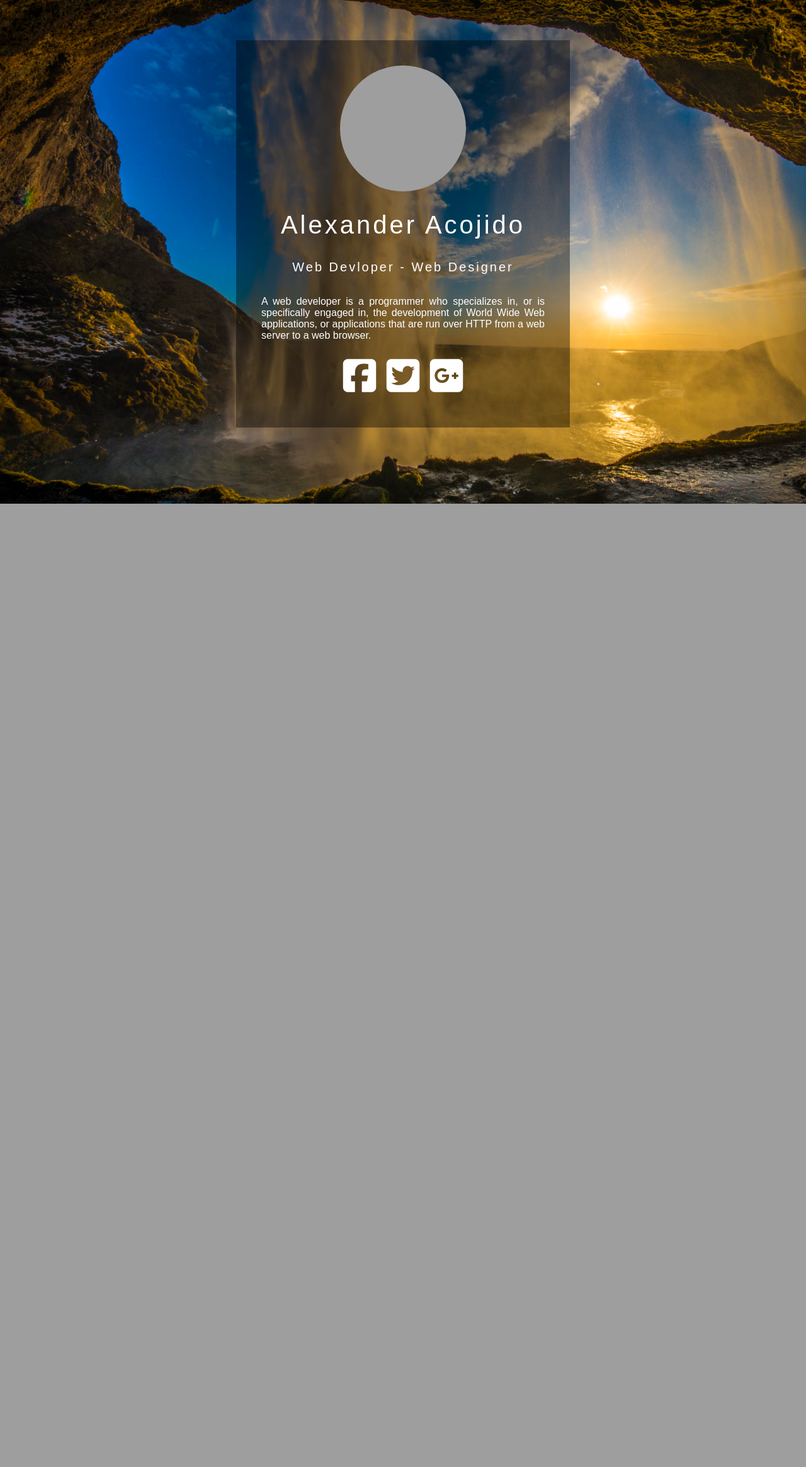
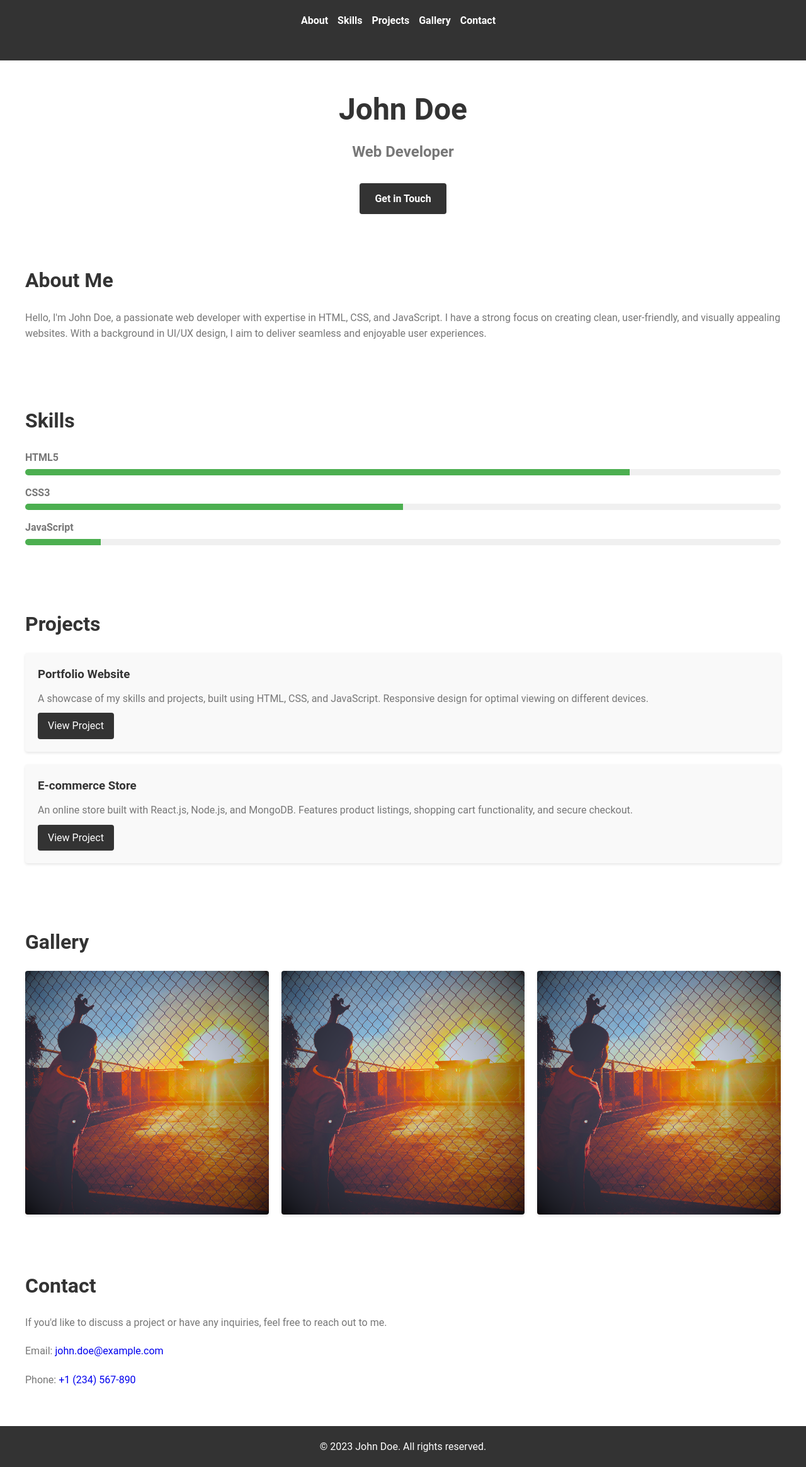
Before and after one commit to sleepypillowz/personal-web, a PHP site: page / in a window 1280 px wide. Shown: the whole page at 63% size. Before the commit the page ends 800 px from the top, so only its background shows below. Run offline with PHP 8.4, Linux system fonts and the light colour scheme; some libraries are stand-ins or nearby versions; grey boxes are pictures that could not be loaded.

```diff
--- a/index.html
+++ b/index.html
@@ -1,25 +1,108 @@
 <!DOCTYPE html>
-<html>
+<html lang="en">
 <head>
-    <meta charset="utf-8">
-    <script src="https://use.fontawesome.com/d1341f9b7a.js"></script>
+  <meta charset="UTF-8">
+  <meta name="viewport" content="width=device-width, initial-scale=1.0">
+  <title>John Doe | Web Developer</title>
   <link rel="stylesheet" href="style.css">
-    <title>Home</title>
+  <link rel="stylesheet" href="https://cdnjs.cloudflare.com/ajax/libs/lightbox2/2.11.3/css/lightbox.min.css">
 </head>
 <body>
-<div class="box">
-  <img src="/personal-web/img/profile.png" alt="" class="box-img">
-  <h1>
-Alexander Acojido</h1>
-<h5>
-Web Devloper - Web Designer</h5>
-<p>
-A web developer is a programmer who specializes in, or is specifically engaged in, the development of World Wide Web applications, or applications that are run over HTTP from a web server to a web browser.</p>
-<ul>
-<li><a href="pages/fb/fb.html"><i class="fa fa-facebook-square" aria-hidden="true"></i></a></li>
-<li><a href="#"><i class="fa fa-twitter-square" aria-hidden="true"></i></a></li>
-<li><a href="#"><i class="fa fa-google-plus-square" aria-hidden="true"></i></a></li>
+  <header>
+    <nav>
+      <ul class="nav-list">
+        <li><a href="#about">About</a></li>
+        <li><a href="#skills">Skills</a></li>
+        <li><a href="#projects">Projects</a></li>
+        <li><a href="#gallery">Gallery</a></li>
+        <li><a href="#contact">Contact</a></li>
       </ul>
+    </nav>
+  </header>
+
+  <main>
+    <section id="hero">
+      <div class="hero-content">
+        <h1>John Doe</h1>
+        <h2>Web Developer</h2>
+        <a href="#contact" class="cta-button">Get in Touch</a>
       </div>
+    </section>
+
+    <section id="about">
+      <h2>About Me</h2>
+      <p>Hello, I'm John Doe, a passionate web developer with expertise in HTML, CSS, and JavaScript. I have a strong focus on creating clean, user-friendly, and visually appealing websites. With a background in UI/UX design, I aim to deliver seamless and enjoyable user experiences.</p>
+    </section>
+
+    <section id="skills">
+      <h2>Skills</h2>
+      <ul class="skill-list">
+        <li>
+          <span class="skill-name">HTML5</span>
+          <div class="progress-bar">
+            <div class="progress" style="width: 80%;"></div>
+          </div>
+        </li>
+        <li>
+          <span class="skill-name">CSS3</span>
+          <div class="progress-bar">
+            <div class="progress" style="width: 50%;"></div>
+          </div>
+        </li>
+        <li>
+          <span class="skill-name">JavaScript</span>
+          <div class="progress-bar">
+            <div class="progress" style="width: 10%;"></div>
+          </div>
+        </li>
+        <!-- Add more skills here -->
+      </ul>
+    </section>
+
+
+    <section id="projects">
+      <h2>Projects</h2>
+      <div class="project-card">
+        <h3>Portfolio Website</h3>
+        <p>A showcase of my skills and projects, built using HTML, CSS, and JavaScript. Responsive design for optimal viewing on different devices.</p>
+        <a href="https://example.com/portfolio" target="_blank" rel="noopener noreferrer">View Project</a>
+      </div>
+      <div class="project-card">
+        <h3>E-commerce Store</h3>
+        <p>An online store built with React.js, Node.js, and MongoDB. Features product listings, shopping cart functionality, and secure checkout.</p>
+        <a href="https://example.com/store" target="_blank" rel="noopener noreferrer">View Project</a>
+      </div>
+    </section>
+
+    <section id="gallery">
+      <h2>Gallery</h2>
+      <div class="image-gallery">
+        <a href="images/profile.png" data-lightbox="gallery" data-title="Image 1">
+          <img src="images/profile.png" alt="Image 1">
+        </a>
+        <a href="images/profile.png" data-lightbox="gallery" data-title="Image 2">
+          <img src="images/profile.png" alt="Image 2">
+        </a>
+        <a href="images/profile.png" data-lightbox="gallery" data-title="Image 3">
+          <img src="images/profile.png" alt="Image 3">
+        </a>
+        <!-- Add more image links here -->
+      </div>
+    </section>
+
+    <section id="contact">
+      <h2>Contact</h2>
+      <p>If you'd like to discuss a project or have any inquiries, feel free to reach out to me.</p>
+      <p>Email: <a href="mailto:john.doe@example.com">john.doe@example.com</a></p>
+      <p>Phone: <a href="tel:+1234567890">+1 (234) 567-890</a></p>
+    </section>
+  </main>
+
+  <footer>
+    <p>&copy; 2023 John Doe. All rights reserved.</p>
+  </footer>
+
+  <script src="https://cdnjs.cloudflare.com/ajax/libs/lightbox2/2.11.3/js/lightbox.min.js"></script>
+  <script src="script.js"></script>
 </body>
 </html>
--- /dev/null
+++ b/script.js
@@ -0,0 +1,12 @@
+// Smooth scrolling on anchor links
+document.addEventListener('DOMContentLoaded', function() {
+    const scrollLinks = document.querySelectorAll('a[href^="#"]');
+    for (const scrollLink of scrollLinks) {
+      scrollLink.addEventListener('click', function(e) {
+        e.preventDefault();
+        const targetId = scrollLink.getAttribute('href');
+        const targetElement = document.querySelector(targetId);
+        targetElement.scrollIntoView({ behavior: 'smooth' });
+      });
+    }
+  });
--- a/style.css
+++ b/style.css
@@ -1,52 +1,184 @@
-body{
+/* Reset default browser styles */
+body, h1, h2, h3, h4, h5, h6, p, ul, li, a {
   margin: 0;
   padding: 0;
-    background: url(/personal-web/img/bg.jpg) no-repeat;
-    background-size: cover;
+  list-style: none;
+  text-decoration: none;
 }
-  .box{
-    width: 450px;
-    background: rgba(0, 0, 0, 0.4);
+
+body {
+  font-family: 'Roboto', Arial, sans-serif;
+  font-size: 16px;
+  line-height: 1.6;
+  color: #333;
+}
+
+header {
+  background-color: #333;
+  padding: 20px;
+}
+
+.nav-list {
+  display: flex;
+  justify-content: center;
+  align-items: center;
+}
+
+.nav-list li {
+  margin-right: 15px;
+}
+
+.nav-list a {
+  color: #fff;
+  font-weight: bold;
+  transition: color 0.3s ease;
+}
+
+.nav-list a:hover {
+  color: #bbb;
+}
+
+section {
   padding: 40px;
+}
+
+.hero-content {
   text-align: center;
-    margin: auto;
-    margin-top: 5%;
-    color: white;
-    font-family: 'Century Gothic',sans-serif;
 }
-  .box-img{
-    border-radius: 50%;
-    width: 200px;
-    height: 200px;
+
+.hero-content h1 {
+  font-size: 48px;
+  margin-bottom: 10px;
+  color: #333;
 }
-  .box h1{
-    font-size: 40px;
-    letter-spacing: 4px;
-    font-weight: 100;
+
+.hero-content h2 {
+  font-size: 24px;
+  margin-bottom: 30px;
+  color: #777;
 }
-  .box h5{
-    font-size: 20px;
-    letter-spacing: 3px;
-    font-weight: 100;
+
+.cta-button {
+  display: inline-block;
+  padding: 12px 24px;
+  background-color: #333;
+  color: #fff;
+  text-decoration: none;
+  font-weight: bold;
+  border-radius: 4px;
+  transition: background-color 0.3s ease;
 }
-  .box p{
-    text-align: justify;
+
+.cta-button:hover {
+  background-color: #555;
 }
-  ul{
-    margin: 0;
+
+section h2 {
+  font-size: 32px;
+  margin-bottom: 20px;
+  color: #333;
+}
+
+section p {
+  margin-bottom: 20px;
+  color: #777;
+}
+
+ul {
+  margin-bottom: 20px;
+}
+
+ul li {
+  margin-bottom: 10px;
+  color: #777;
+}
+
+.project-card {
+  background-color: #f9f9f9;
+  padding: 20px;
+  margin-bottom: 20px;
+  border-radius: 4px;
+  box-shadow: 0 2px 4px rgba(0, 0, 0, 0.1);
+}
+
+.project-card h3 {
+  margin-bottom: 10px;
+  color: #333;
+}
+
+.project-card p {
+  margin-bottom: 10px;
+  color: #777;
+}
+
+.project-card a {
+  display: inline-block;
+  padding: 8px 16px;
+  background-color: #333;
+  color: #fff;
+  text-decoration: none;
+  border-radius: 4px;
+  transition: background-color 0.3s ease;
+}
+
+.project-card a:hover {
+  background-color: #555;
+}
+
+.image-gallery {
+  display: grid;
+  grid-template-columns: repeat(auto-fit, minmax(200px, 1fr));
+  grid-gap: 20px;
+  margin-top: 20px;
+}
+
+.image-gallery a {
+  display: block;
+  width: 100%;
+}
+
+.image-gallery img {
+  width: 100%;
+  height: auto;
+  border-radius: 4px;
+  box-shadow: 0 2px 4px rgba(0, 0, 0, 0.1);
+}
+
+footer {
+  background-color: #333;
+  padding: 20px;
+  text-align: center;
+}
+
+footer p {
+  color: #fff;
+}
+
+.skill-list {
+  list-style-type: none;
   padding: 0;
 }
-  .box li{
-    display: inline-block;
-    margin: 6px;
-    list-style: none;
+
+.skill-list li {
+  margin-bottom: 15px;
 }
-  .box li a{
-    color: white;
-    text-decoration: none;
-    font-size: 60px;
-    transition: all ease-in-out 250ms;
+
+.skill-name {
+  font-weight: bold;
+  display: block;
+  margin-bottom: 5px;
 }
-  .box li a:hover{
-    color: #b9b9b9;
+
+.progress-bar {
+  background-color: #f0f0f0;
+  border-radius: 10px;
+  height: 10px;
+  position: relative;
+  overflow: hidden;
 }
+
+.progress {
+  background-color: #4CAF50;
+  height: 100%;
+  transition: width 0.5s ease;
+}
```
Also changed, not shown: layout/header.html (deleted, +0 -47 lines), pages/fb/fb.css (deleted, +0 -135 lines), pages/fb/fb.html (deleted, +0 -102 lines), images/profile.png (added), img/banner.jpg (deleted), img/bg.jpg (deleted), img/childhood.png (deleted), pages/fb/template/fb.html (deleted), 4 other files. Lines whose indentation alone changed are shown as unchanged.
